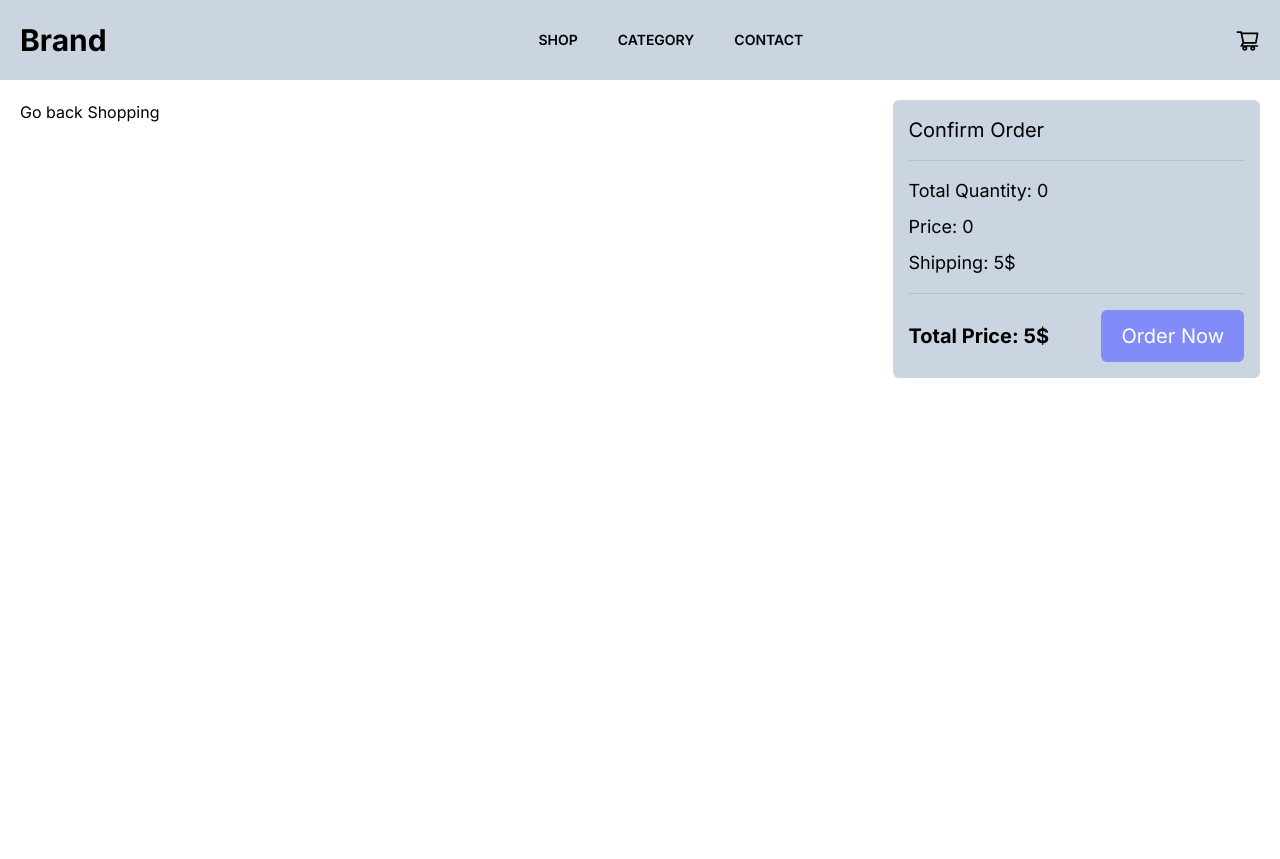
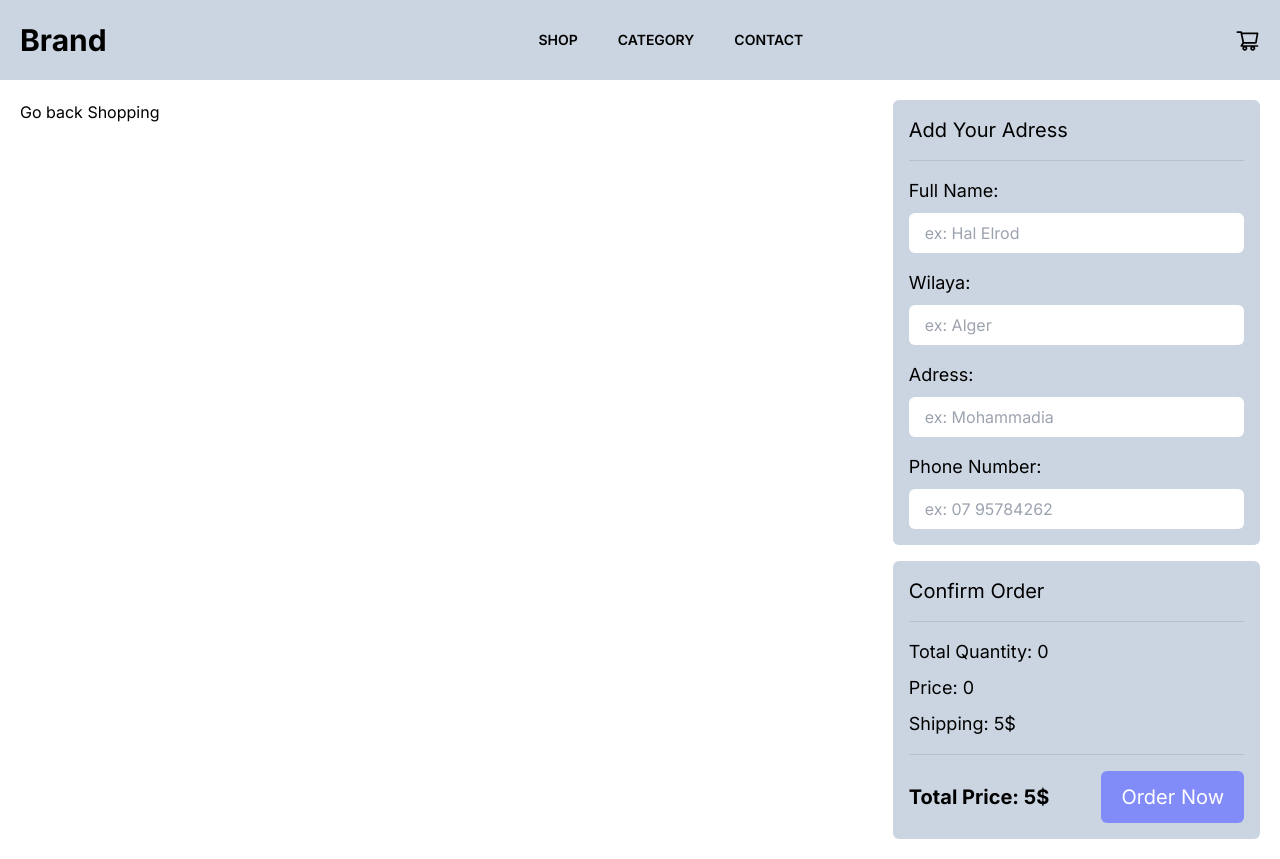
Before and after one commit to Moncef-Mhz/book-commerce, a Next.js app: page /cart in a window 1280 px wide. Before the commit the page ends 800 px from the top, so only its background shows below. Built offline with nearby package versions, Linux system fonts and the light colour scheme.

Commit message:
adding adress in order page

```diff
--- a/app/(Confirm-Order)/cart/page.jsx
+++ b/app/(Confirm-Order)/cart/page.jsx
@@ -1,9 +1,16 @@
 "use client";
 import { useStateContext } from "@context/StoreContext";
-import React, { useEffect } from "react";
+import React, { useEffect, useState } from "react";
 import { product } from "@utils";
 import { AiOutlineDelete } from "react-icons/ai";
 function page() {
+  //Adress State
+  const [FullName, setFullName] = useState("");
+  const [Wilaya, setWilaya] = useState("");
+  const [Adress, setAdress] = useState("");
+  const [Number, setNumber] = useState("");
+
+  //Context state
   const {
     cartItems,
     onRemove,
@@ -13,9 +20,32 @@ function page() {
     decQty,
     incQty,
   } = useStateContext();
+
+  const submitHandler = () => {
+    // if (cartItems.length === 0) {
+    //   //Toastify.Warning
+    //   console.log("cartItems is empty");
+    //   return;
+    // }
+    if (FullName == "" || Wilaya == "" || Adress == "" || Number == "") {
+      console.log("some field are empty");
+      return;
+    } else {
+      localStorage.setItem("Adress", [FullName, Wilaya, Adress, Number]);
+    }
+    console.log("sucess");
+  };
+
   useEffect(() => {
-    console.log(cartItems, totalPrice, totalQuantities);
-  }, [cartItems]);
+    const adress = localStorage.getItem("Adress")?.split(",");
+    if (adress != null) {
+      setFullName(adress[0]);
+      setWilaya(adress[1]);
+      setAdress(adress[2]);
+      setNumber(adress[3]);
+    }
+    // setFullName(.);
+  }, []);
 
   return (
     <div className="flex justify-between p-5 gap-4 ">
@@ -74,7 +104,61 @@ function page() {
       </div>
 
       {/* Order */}
-      <div className="w-[30%] h-full bg-slate-300 rounded-md p-4 flex flex-col gap-4 ">
+      <div className="w-[30%] h-full flex flex-col gap-4">
+        <div className="h-full bg-slate-300 rounded-md p-4 flex flex-col gap-4">
+          <h1 className="text-xl border-black/10 border-b pb-4">
+            Add Your Adress
+          </h1>
+          <form className="flex flex-col gap-4" onSubmit={submitHandler}>
+            <div className="flex flex-col gap-2">
+              <label className="text-lg">Full Name:</label>
+              <input
+                type="text"
+                value={FullName}
+                onChange={(e) => setFullName(e.target.value)}
+                className="rounded-md px-4 py-2 outline-none "
+                required
+                placeholder="ex: Hal Elrod"
+              />
+            </div>
+            <div className="flex flex-col gap-2">
+              <label className="text-lg">Wilaya:</label>
+              <input
+                type="text"
+                required
+                value={Wilaya}
+                onChange={(e) => setWilaya(e.target.value)}
+                className="rounded-md px-4 py-2 outline-none "
+                placeholder="ex: Alger"
+              />
+            </div>
+            <div className="flex flex-col gap-2">
+              <label className="text-lg">Adress:</label>
+              <input
+                type="text"
+                value={Adress}
+                required
+                onChange={(e) => setAdress(e.target.value)}
+                className="rounded-md px-4 py-2 outline-none "
+                placeholder="ex: Mohammadia"
+              />
+            </div>
+            <div className="flex flex-col gap-2">
+              <label className="text-lg">Phone Number:</label>
+              <input
+                type="Number"
+                className="rounded-md px-4 py-2 outline-none "
+                value={Number}
+                minLength={10}
+                maxLength={10}
+                required
+                onChange={(e) => setNumber(e.target.value)}
+                placeholder="ex: 07 95784262"
+              />
+            </div>
+          </form>
+        </div>
+        <div className=" h-full bg-slate-300 rounded-md p-4 flex flex-col gap-4 ">
           <div className="w-full border-black/10 border-b pb-4 flex justify-between">
             <h1 className="text-xl">Confirm Order</h1>
           </div>
@@ -86,10 +170,16 @@ function page() {
             <div className="w-full text-lg">Shipping: 5$</div>
           </div>
           <div className="w-full border-black/10 border-t pt-4 flex flex-row justify-between items-center">
-          <h1 className="text-xl font-bold">Total Price: {totalPrice + 5}$</h1>
-          <button className="px-5 text-xl  text-white rounded-md py-3 bg-indigo-400">
+            <h1 className="text-xl font-bold">
+              Total Price: {totalPrice + 5}$
+            </h1>
+            <button
+              className="px-5 text-xl  text-white rounded-md py-3 bg-indigo-400"
+              onClick={submitHandler}
+            >
               Order Now
             </button>
+          </div>
         </div>
       </div>
     </div>
```
Lines whose indentation alone changed are shown as unchanged.
